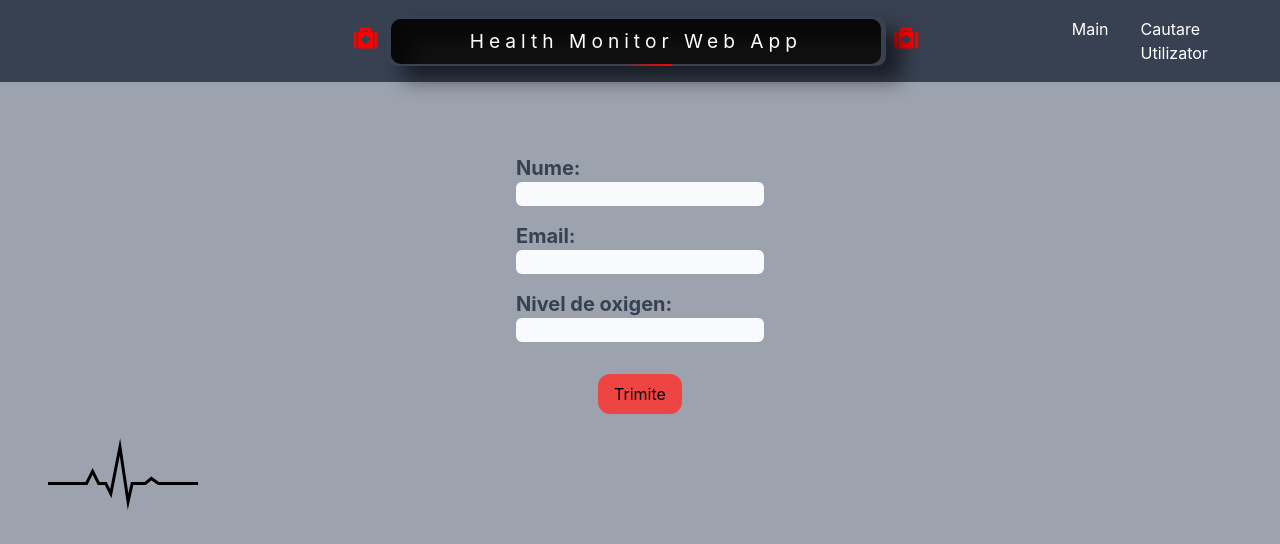
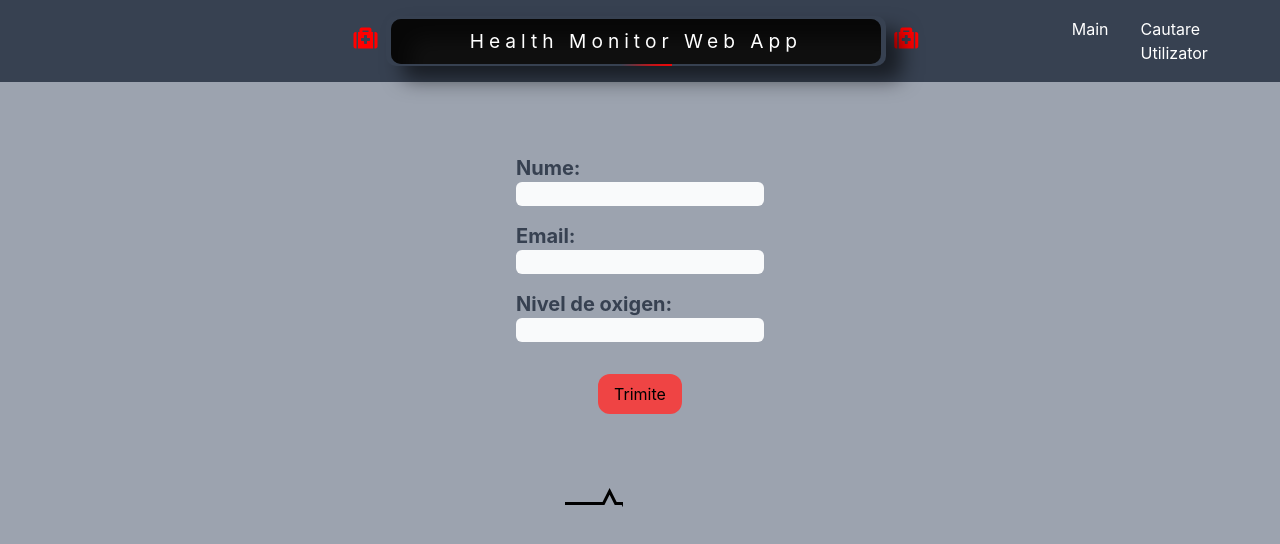
Before and after one commit to VlasceanuOvidiu/ProiectISC, a React (Create React App) app: page / in a window 1280 px wide. Shown: the top 544 px of the page. Built offline with nearby package versions, Linux system fonts and the light colour scheme.

Commit message:
Update introducere.css

```diff
--- a/src/pages/Introducere.css
+++ b/src/pages/Introducere.css
@@ -14,3 +14,58 @@ input[type="number"]:focus {
   outline: none;
   box-shadow: 0 0 0 5px rgba(239, 68, 68, 0.3);
 }
+.container{
+	margin: 0 auto;
+	text-align: center;
+}
+.heart-rate{
+	width: 150px;
+	height: 73px;
+	position: relative;
+	margin: 20px auto;
+}
+.fade-in{
+position: absolute;
+width: 100%;
+height: 100%;
+background-color: rgb(156 163 175);
+top: 0;
+right: 0;
+animation: heartRateIn 2.5s linear infinite;
+}
+
+.fade-out{
+position: absolute;
+width: 120%;
+height: 100%;
+background-color: rgb(156 163 175);
+top: 0;
+right: -120%;
+animation: heartRateOut 2.5s linear infinite;
+background: rgb(156 163 175);
+background: linear-gradient(to right,rgba(156 163 175)0%, rgba(156 163 175)80%,rgba(156 163 175)100%);
+}
+
+@keyframes heartRateIn{
+	0%{
+		width: 100%;
+	}
+	50%{
+		width: 0;
+	}
+	100%{
+		width: 0;
+	}
+}
+
+@keyframes heartRateOut{
+	0%{
+		left: -120%;
+	}
+	30%{
+		left: -120%;
+	}
+	100%{
+		left: 0;
+	}
+}
```
